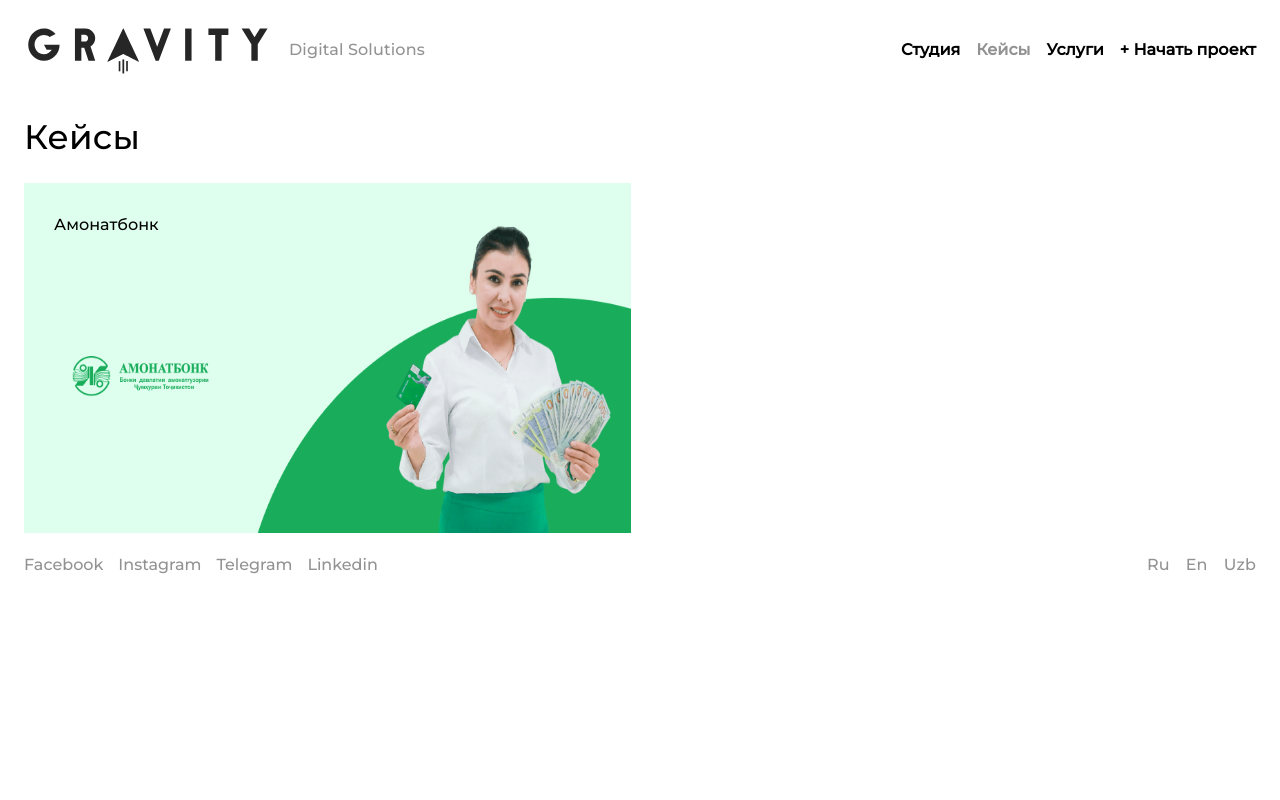
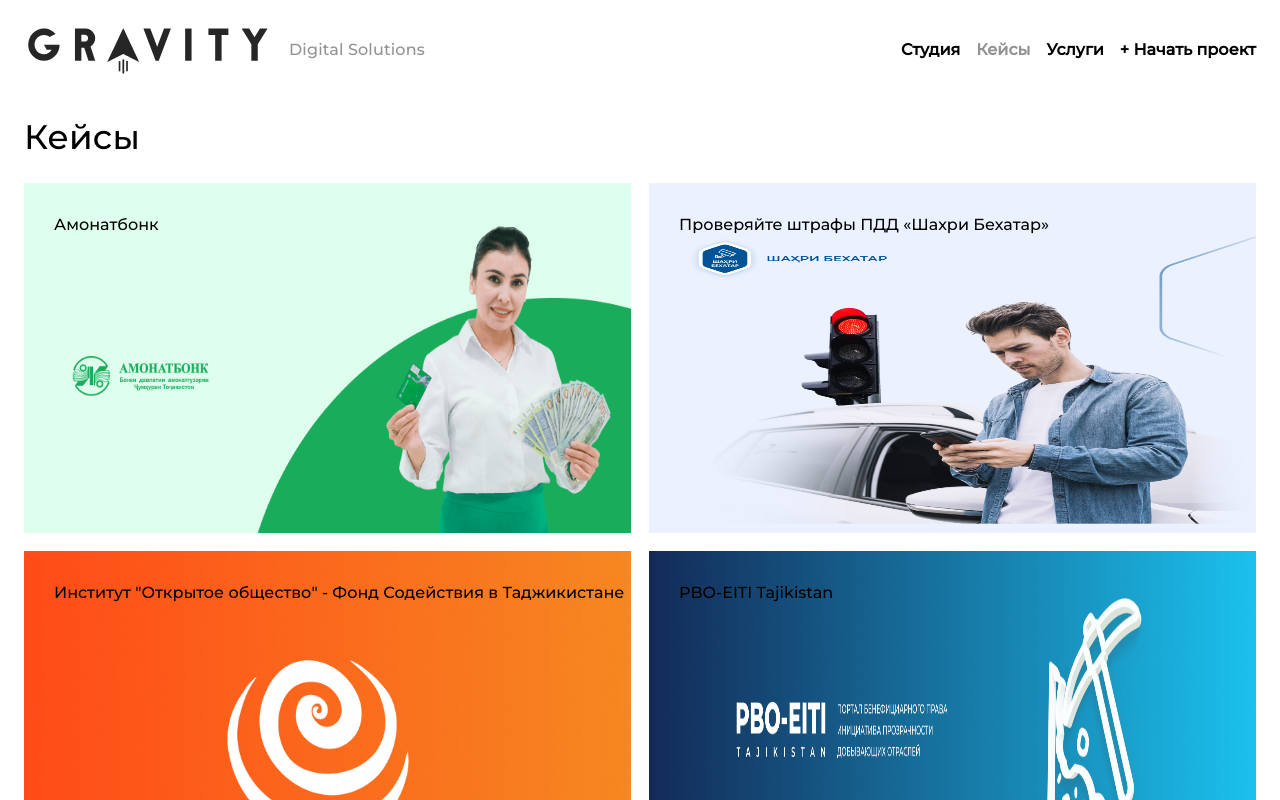
Before and after one commit to faridunBegijonov/gravity, a React (Create React App) app: page /cases in a window 1280 px wide. Shown: the top 800 px of the page. Built offline with nearby package versions, Linux system fonts and the light colour scheme; a web font is replaced by a local one.

Commit message:
cases style

```diff
--- a/src/components/cases/cases.component.tsx
+++ b/src/components/cases/cases.component.tsx
@@ -1,159 +1,150 @@
+import React from "react";
+import amb from "../../assets/ceses/amb_cases.png";
+import osiaf from "../../assets/ceses/osiaf_cases.png";
+import bekhatar from "../../assets/ceses/bekhatar_cases.png";
+import humo from "../../assets/ceses/humo_cases.png";
+import astore from "../../assets/ceses/astore_cases.png";
+import moliya from "../../assets/ceses/moliya_cases.png";
+import next from "../../assets/ceses/nextview_cases.png";
+import pbo from "../../assets/ceses/pbo_cases.png";
+import snowdrop from "../../assets/ceses/snowdrop_cases.png";
+import tajset from "../../assets/ceses/tajset_cases.png";
+import mevr from "../../assets/ceses/mevr_cases.png";
+import kaynak from "../../assets/ceses/kaynak_cases.png";
+import { Layout } from "../../common/layout/layout.component";
 import { Container, Typography } from "@mui/material";
-import * as React from "react";
-import { Layout } from "../../common/layout/layout.component";
-import "./cases.style.scss";
-import amb from "../../assets/ceses/amb_cases.png";
-import astore from '../../assets/ceses/astore_cases.png';
 import { Link } from "react-router-dom";
 import { ItemCases } from "./itemCases.component";
-import * as React from 'react';
-import { Container, Typography } from '@mui/material';
-import { Layout } from '../../common/layout/layout.component';
-import { Link } from 'react-router-dom';
-import { ItemCases } from './itemCases.component';
-import amb from '../../assets/ceses/amb_cases.png';
-import osiaf from '../../assets/ceses/osiaf_cases.png';
-import bekhatar from '../../assets/ceses/bekhatar_cases.png';
-import humo from '../../assets/ceses/humo_cases.png';
-import astore from '../../assets/ceses/astore_cases.png';
-import moliya from '../../assets/ceses/moliya_cases.png';
-import next from '../../assets/ceses/nextview_cases.png';
-import pbo from '../../assets/ceses/pbo_cases.png';
-import snowdrop from '../../assets/ceses/snowdrop_cases.png';
-import tajset from '../../assets/ceses/tajset_cases.png';
-import mevr from '../../assets/ceses/mevr_cases.png';
-import kaynak from '../../assets/ceses/kaynak_cases.png';
-import './cases.style.scss';
 
 const casesObj = [
   {
-    name: 'Амонатбонк',
-    title: 'Государственный сберегательный банк Республики Таджикистан',
+    name: "Амонатбонк",
+    title: "Государственный сберегательный банк Республики Таджикистан",
     src: amb,
     description:
-      ' Выстроили единый концепт подачи информации на сайте и рассказали о ключевых достоинствах банка',
-    path: '/cases/amb',
-    technology: 'UI/UX, Html, Css, JavaScript, 1CBitrix, PHP, MySQL',
+      " Выстроили единый концепт подачи информации на сайте и рассказали о ключевых достоинствах банка",
+    path: "/cases/amb",
+    technology: "UI/UX, Html, Css, JavaScript, 1CBitrix, PHP, MySQL",
   },
   {
-    name: 'Проверяйте штрафы ПДД  «Шахри Бехатар»',
-    title: 'Проверяйте штрафы ПДД  «Шахри Бехатар»',
+    name: "Проверяйте штрафы ПДД  «Шахри Бехатар»",
+    title: "Проверяйте штрафы ПДД  «Шахри Бехатар»",
     src: bekhatar,
     description:
-      'Разработали сервис, в котором каждый водитель может следить за своими нарушениями ПДД. ',
-    path: '/cases/bekhatar',
-    technology: '#UI/UX, Html, Css, JavaScript, Go, Postgress',
+      "Разработали сервис, в котором каждый водитель может следить за своими нарушениями ПДД. ",
+    path: "/cases/bekhatar",
+    technology: "#UI/UX, Html, Css, JavaScript, Go, Postgress",
   },
   {
     name: 'Институт "Открытое общество" - Фонд Содействия в Таджикистане',
     title: 'Институт "Открытое общество" - Фонд Содействия в Таджикистане',
     src: osiaf,
     description:
-      'Создали информативный и удобный веб-сайт, где пользователь сможет легко и быстро найти нужную ему информацию',
-    path: '/cases/osiaf',
-    technology: 'UI/UX, Html, Css, JavaScript, Laravel, PHP, MySQL',
+      "Создали информативный и удобный веб-сайт, где пользователь сможет легко и быстро найти нужную ему информацию",
+    path: "/cases/osiaf",
+    technology: "UI/UX, Html, Css, JavaScript, Laravel, PHP, MySQL",
   },
   {
-    name: 'PBO-EITI Tajikistan',
-    title: 'PBO-EITI Tajikistan',
+    name: "PBO-EITI Tajikistan",
+    title: "PBO-EITI Tajikistan",
     src: pbo,
     description:
-      'Разработали максимально удобный сайт, где с лёгкостью можно найти информацию о компании и их бенефициарных собственников.',
-    path: '/cases/pbo',
-    technology: 'UI/UX, Html, Css, JavaScript, Laravel, PHP, MySQL',
+      "Разработали максимально удобный сайт, где с лёгкостью можно найти информацию о компании и их бенефициарных собственников.",
+    path: "/cases/pbo",
+    technology: "UI/UX, Html, Css, JavaScript, Laravel, PHP, MySQL",
   },
   {
-    name: ' Министерство финансов Республики Таджикистан',
-    title: ' Министерство финансов Республики Таджикистан',
+    name: " Министерство финансов Республики Таджикистан",
+    title: " Министерство финансов Республики Таджикистан",
     src: moliya,
     description:
-      'Разработали сайт с уникальным дизайном, который удовлетворяет требование нашего заказчика, адаптивный под все устройства и легкий в поиске информации.',
-    path: '/cases/moliya',
-    technology: 'UI/UX, Html, Css, JavaScript, Wordpress, PHP, MySQL',
+      "Разработали сайт с уникальным дизайном, который удовлетворяет требование нашего заказчика, адаптивный под все устройства и легкий в поиске информации.",
+    path: "/cases/moliya",
+    technology: "UI/UX, Html, Css, JavaScript, Wordpress, PHP, MySQL",
   },
   {
-    name: 'Министерство энергетики и водных ресурсов Республики Таджикистана',
-    title: 'Министерство энергетики и водных ресурсов Республики Таджикистана',
+    name: "Министерство энергетики и водных ресурсов Республики Таджикистана",
+    title: "Министерство энергетики и водных ресурсов Республики Таджикистана",
     src: mevr,
     description:
-      'Создали информативный и удобный веб-сайт, где пользователь сможет легко и быстро найти нужную ему информацию.',
-    path: '/cases/merv',
-    technology: 'UX/UI, Html, Css, JavaScript, Laravel, MySQL',
+      "Создали информативный и удобный веб-сайт, где пользователь сможет легко и быстро найти нужную ему информацию.",
+    path: "/cases/merv",
+    technology: "UX/UI, Html, Css, JavaScript, Laravel, MySQL",
   },
   {
-    name: 'Snowdrop',
-    title: 'Snowdrop',
+    name: "Snowdrop",
+    title: "Snowdrop",
     src: snowdrop,
     description:
-      ' Разработали сайт для любителей почитать интересные, полезные книги и статьи в очень удобном интерфейсе. ',
-    path: 'cases/snowdrop',
-    technology: 'UI/UX, Html, Css, JavaScript, Laravel, PHP, MySQL',
+      " Разработали сайт для любителей почитать интересные, полезные книги и статьи в очень удобном интерфейсе. ",
+    path: "cases/snowdrop",
+    technology: "UI/UX, Html, Css, JavaScript, Laravel, PHP, MySQL",
   },
   {
-    name: 'Микрокредитная депозитная организация «Хумо»',
-    title: 'Микрокредитная депозитная организация «Хумо»',
+    name: "Микрокредитная депозитная организация «Хумо»",
+    title: "Микрокредитная депозитная организация «Хумо»",
     src: humo,
     description:
-      'Разработали информативный и удобный веб-сайт, на трех языках, который реализовывал бы цели клиентов компании.',
-    path: '/cases/humo',
-    technology: 'UI/UX, Html, Css, JavaScript, 1CBitrix, PHP, MySQL',
+      "Разработали информативный и удобный веб-сайт, на трех языках, который реализовывал бы цели клиентов компании.",
+    path: "/cases/humo",
+    technology: "UI/UX, Html, Css, JavaScript, 1CBitrix, PHP, MySQL",
   },
   {
-    name: 'Сеть Салонов Связи «TAJСЕТЬ»',
-    title: 'Сеть Салонов Связи «TAJСЕТЬ»',
+    name: "Сеть Салонов Связи «TAJСЕТЬ»",
+    title: "Сеть Салонов Связи «TAJСЕТЬ»",
     src: tajset,
     description:
-      'Разработали удобную CRM-систему, где сотрудники могут управлять ведением клиентской базы, автоматизацией продаж и работой со сделками.',
-    path: '/cases/tajset',
-    technology: 'UI/UX, Html, Css, JavaScript, Laravel, PHP, MySQL',
+      "Разработали удобную CRM-систему, где сотрудники могут управлять ведением клиентской базы, автоматизацией продаж и работой со сделками.",
+    path: "/cases/tajset",
+    technology: "UI/UX, Html, Css, JavaScript, Laravel, PHP, MySQL",
   },
   {
-    name: 'Astore — является официальным партнером продукции Xiaomi в Таджикистане.»',
+    name: "Astore — является официальным партнером продукции Xiaomi в Таджикистане.»",
     title:
-      'Astore — является официальным партнером продукции Xiaomi в Таджикистане.',
+      "Astore — является официальным партнером продукции Xiaomi в Таджикистане.",
     src: astore,
     description:
-      'Astore — является официальным партнером продукции Xiaomi в Таджикистане.',
-    path: '/cases/astore',
-    technology: 'UX/UI, Html, Css, JavaScript, 1СBitrix, MySQL',
+      "Astore — является официальным партнером продукции Xiaomi в Таджикистане.",
+    path: "/cases/astore",
+    technology: "UX/UI, Html, Css, JavaScript, 1СBitrix, MySQL",
   },
   {
     name: 'Интернет-магазин "КАЙНАК"',
     title: 'Интернет-магазин "КАЙНАК"',
     src: kaynak,
-    description: 'Создали и развиваем интернет-магазин канцелярских товаров',
-    path: '/cases/kaynak',
-    technology: 'UI/UX, Html, Css, JavaScript, Go, Postgress',
+    description: "Создали и развиваем интернет-магазин канцелярских товаров",
+    path: "/cases/kaynak",
+    technology: "UI/UX, Html, Css, JavaScript, Go, Postgress",
   },
   {
     name: 'Маркетинговое агентство "NextView"',
     title: 'Маркетинговое агентство "NextView"',
     src: next,
     description:
-      'Создали презентабельный сайт, в котором будет преподнесена информация об услугах компании, истории бренда и кейсов о доверяющих клиентах.',
-    path: '/cases/nextview',
-    technology: 'UX/UI, Html, Css, JavaScript, Laravel, MySQL',
+      "Создали презентабельный сайт, в котором будет преподнесена информация об услугах компании, истории бренда и кейсов о доверяющих клиентах.",
+    path: "/cases/nextview",
+    technology: "UX/UI, Html, Css, JavaScript, Laravel, MySQL",
   },
 ];
 
 const Cases: React.FC = () => {
   return (
     <Layout>
-      <Container maxWidth='xl'>
-        <Typography sx={{ mt: 2 }} variant='h4'>
+      <Container maxWidth="xl">
+        <Typography sx={{ mt: 2 }} variant="h4">
           Кейсы
         </Typography>
-        <div className='gridCases mt-[25px]'>
-          <div className='amb'>
-            <img src={amb} alt='AmbImg' />
+        <div className="gridCases mt-[25px]">
+          {/* <div className="amb">
+            <img src={amb} alt="AmbImg" />
             <p>Амонатбонк</p>
-            <Link to='/cases/amb'>
-              <div className='bgAmb hover:bg-[#16a34a]/50'>
-                <div className='flex flex-col'>
-                  <span className='text-[22px] mb-[8px] '>
-                    Государственный сберегательный банк Республики Таджикистан{' '}
+            <Link to="/cases/amb">
+              <div className="bgAmb hover:bg-[#16a34a]/50">
+                <div className="flex flex-col">
+                  <span className="text-[22px] mb-[8px] ">
+                    Государственный сберегательный банк Республики Таджикистан{" "}
                   </span>
-                  <span className='text-[18px] mb-[8px]'>
+                  <span className="text-[18px] mb-[8px]">
                     Выстроили единый концепт подачи информации на сайте и
                     рассказали о ключевых достоинствах банка
                   </span>
@@ -163,7 +154,10 @@
                 </div>
               </div>
             </Link>
-          </div>
+          </div> */}
+          {casesObj.map((item) => {
+            return <ItemCases key={Date.now()} {...item} />;
+          })}
         </div>
       </Container>
     </Layout>
--- a/src/components/cases/itemCases.component.tsx
+++ b/src/components/cases/itemCases.component.tsx
@@ -1,35 +1,37 @@
-import * as React from 'react';
-import { Link } from 'react-router-dom';
+import * as React from "react";
+import { Link } from "react-router-dom";
+import "./cases.style.scss";
 
 interface IItemCases {
-    img: string;
-    spanName: string;
-    spanDes: string;
-    spanTex: string;
+  src: string;
+  name: string;
+  title: string;
+  description: string;
+  technology: string;
   path: string;
 }
 
-export const ItemCases: React.FC<IItemCases> = ({ img, spanName, spanDes, spanTex, path }: IItemCases) => {
+export const ItemCases: React.FC<IItemCases> = ({
+  src,
+  name,
+  path,
+  title,
+  description,
+  technology,
+}: IItemCases) => {
   return (
     <div className="amb">
-            <img src={img} alt="AmbImg" />
-            <p>Амонатбонк</p>
+      <img src={src} alt="AmbImg" />
+      <p>{name}</p>
       <Link to={path}>
         <div className="bgAmb hover:bg-[#16a34a]/50">
           <div className="flex flex-col">
-                        <span className="text-[22px] mb-[8px] ">
-                            {spanName}
-                        </span>
-                        <span className="text-[18px] mb-[8px]">
-                            {spanDes}
-                        </span>
-                        <span>
-                            {spanTex}
-                        </span>
+            <span className="text-[22px] mb-[8px] ">{title}</span>
+            <span className="text-[18px] mb-[8px]">{description}</span>
+            <span>{technology}</span>
           </div>
         </div>
       </Link>
     </div>
-
-    )
-}
+  );
+};
```
Also changed, not shown: src/components/cases/cases.style.scss (indentation only). Lines whose indentation alone changed are shown as unchanged.
